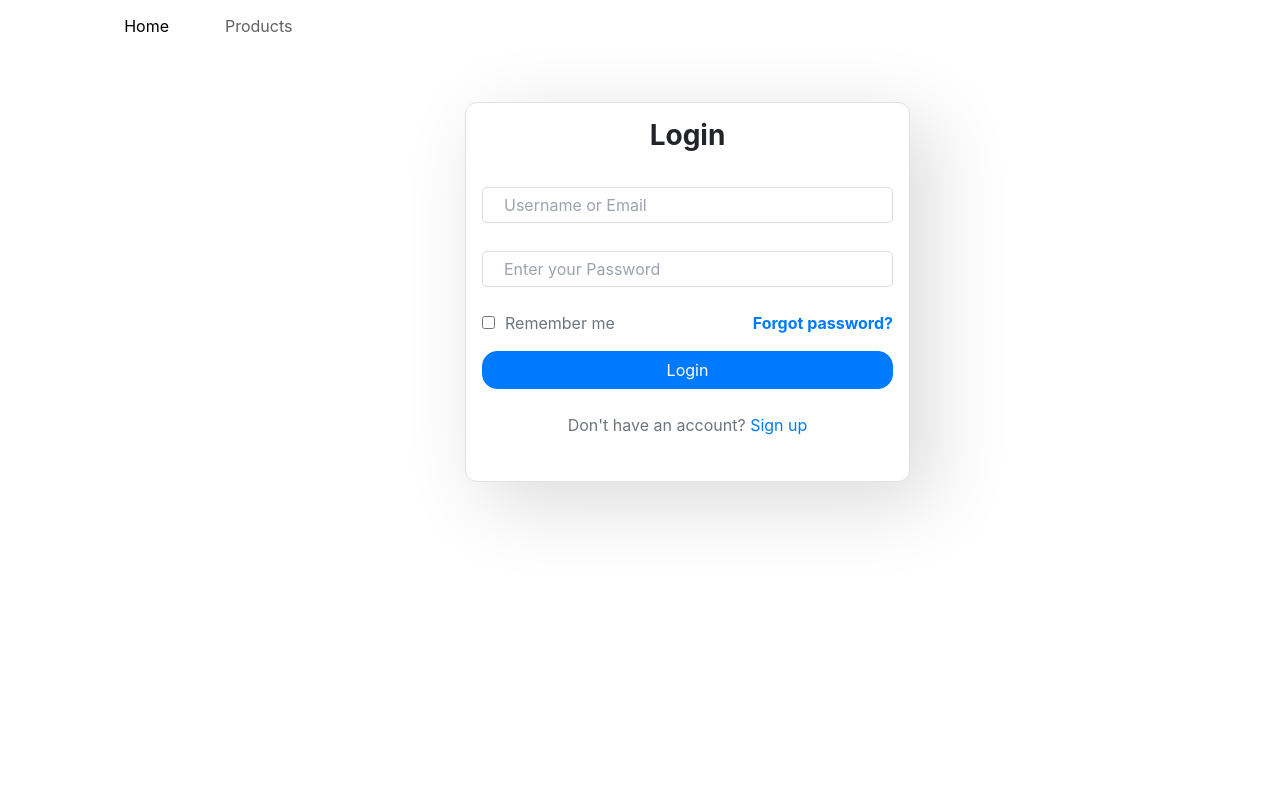
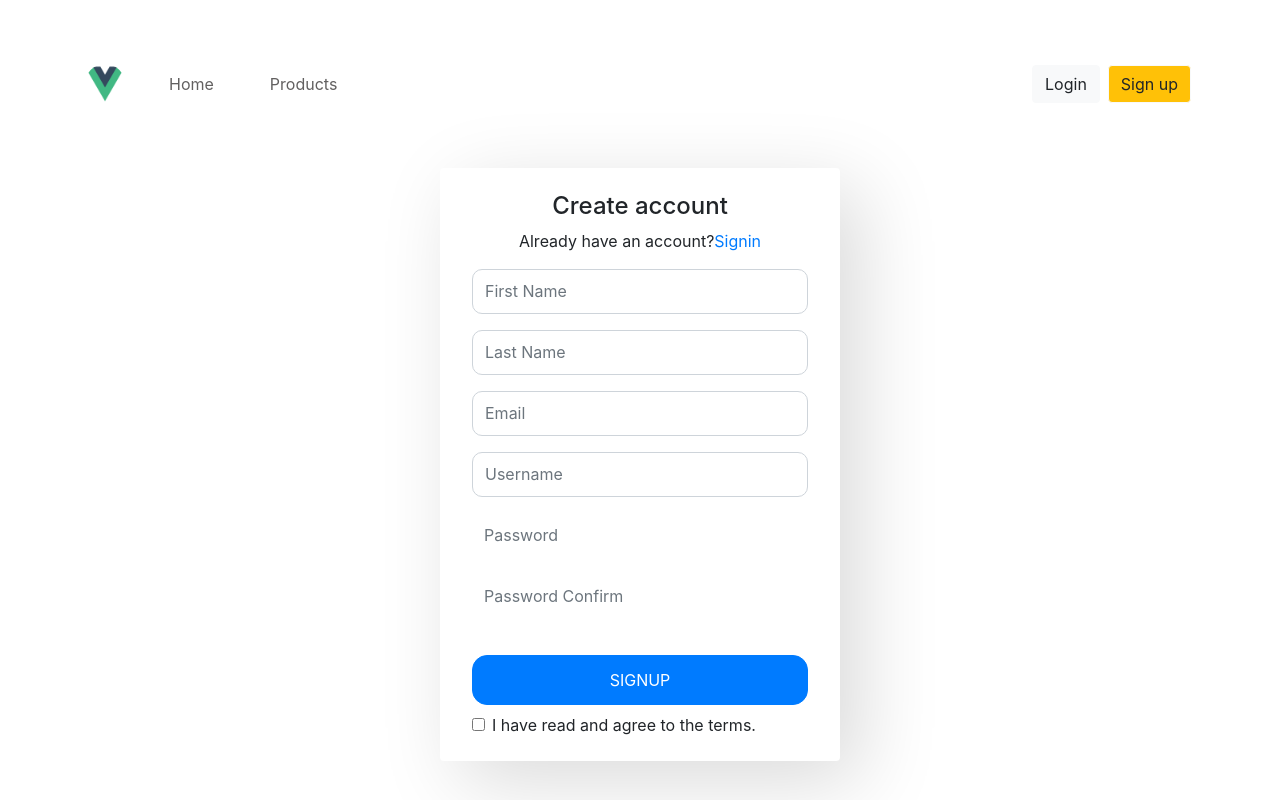
Before and after one commit to saharmoradik/Authentication-vue, a Vue app: page /registration in a window 1280 px wide. Built offline with nearby package versions, Linux system fonts and the light colour scheme.

Commit message:
Basic router setting and registration component

```diff
--- a/package.json
+++ b/package.json
@@ -9,7 +9,8 @@
   },
   "dependencies": {
     "core-js": "^3.8.3",
-    "vue": "^3.2.13"
+    "vue": "^3.2.13",
+    "vue-router": "^4.0.13"
   },
   "devDependencies": {
     "@babel/core": "^7.12.16",
--- a/public/index.html
+++ b/public/index.html
@@ -25,5 +25,10 @@
     </noscript>
     <div id="app"></div>
     <!-- built files will be auto injected -->
+    <script
+      src="https://cdn.jsdelivr.net/npm/bootstrap@5.2.2/dist/js/bootstrap.min.js"
+      integrity="sha384-IDwe1+LCz02ROU9k972gdyvl+AESN10+x7tBKgc9I5HFtuNz0wWnPclzo6p9vxnk"
+      crossorigin="anonymous"
+    ></script>
   </body>
 </html>
--- a/src/App.vue
+++ b/src/App.vue
@@ -1,21 +1,21 @@
 <template>
   <div id="app">
-    <div><NavBar /></div>
+    <NavBar />
 
     <div class="wraper">
-      <LoginForm />
+      <router-view />
     </div>
   </div>
 </template>
 
 <script>
 import NavBar from "./components/NavBar.vue";
-import LoginForm from "./components/LoginForm.vue";
+//import LoginForm from "./components/LoginForm.vue";
 export default {
   name: "App",
   components: {
     NavBar,
-    LoginForm,
+    //   LoginForm,
   },
 };
 </script>
--- /dev/null
+++ b/src/components/HomePage.vue
@@ -0,0 +1,9 @@
+<template>
+  <h3>Home</h3>
+</template>
+
+<script>
+export default {
+  name: "HomePage",
+};
+</script>
--- a/src/components/LoginForm.vue
+++ b/src/components/LoginForm.vue
@@ -1,49 +1,33 @@
 <template>
-  <div class="container">
-    <div class="row">
-      <div class="offset-md-2 col-lg-5 col-md-7 offset-lg-4 offset-md-3">
-        <div class="panel border bg-white">
-          <div class="panel-heading">
-            <h3 class="pt-3 font-weight-bold">Login</h3>
-          </div>
-          <div class="panel-body p-3">
-            <form action="login_script.php" method="POST">
-              <div class="form-group py-2">
-                <div class="input-field">
-                  <span class="far fa-user p-2"></span>
-                  <input type="text" placeholder="Username or Email" required />
-                </div>
-              </div>
-              <div class="form-group py-1 pb-2">
-                <div class="input-field">
-                  <span class="fas fa-lock px-2"></span>
-                  <input
-                    type="password"
-                    placeholder="Enter your Password"
-                    required
-                  />
-                  <button class="btn bg-white text-muted">
-                    <span class="far fa-eye-slash"></span>
-                  </button>
-                </div>
-              </div>
-              <div class="form-inline">
-                <input type="checkbox" name="remember" id="remember" />
-                <label for="remember" class="text-muted">Remember me</label>
-                <a href="#" id="forgot" class="font-weight-bold"
-                  >Forgot password?</a
-                >
-              </div>
-              <div class="btn btn-primary btn-block mt-3">Login</div>
-              <div class="text-center pt-4 text-muted">
-                Don't have an account? <a href="#">Sign up</a>
-              </div>
-            </form>
+  <form>
+    <div
+      class="container-fluid d-flex justify-content-center align-items-center h-100"
+    >
+      <div class="card p-3 text-center py-4">
+        <h4>Log in</h4>
+
+        <div class="mt-3 px-3">
+          <input class="form-control" placeholder="Username" />
+        </div>
+
+        <div class="mt-3 px-3">
+          <input class="form-control" placeholder="Password" />
+        </div>
+
+        <div class="mt-3 d-grid px-3">
+          <button class="btn btn-primary btn-block btn-signup text-uppercase">
+            <span>Login</span>
+          </button>
+        </div>
+
+        <div class="px-3">
+          <div class="mt-2 form-check d-flex flex-row">
+            <a class="ms-2" href="#"> Forgot Password? </a>
           </div>
         </div>
       </div>
     </div>
-  </div>
+  </form>
 </template>
 
 <script>
--- a/src/components/NavBar.vue
+++ b/src/components/NavBar.vue
@@ -1,32 +1,36 @@
 <template>
-  <div class="container-fluid px-0">
-    <nav class="navbar navbar-expand-lg navbar-dark bg-white py-0 px-0">
+  <nav class="navbar navbar-expand-lg">
+    <div class="container">
       <a class="navbar-brand" href="#"
-        ><strong><i>App</i></strong></a
-      >
+        ><img src="../assets/logo.png" alt="Logo" class="img-fluid"
+      /></a>
       <button
-        class="navbar-toggler mr-3"
+        class="navbar-toggler"
         type="button"
-        data-toggle="collapse"
-        data-target="#navbarNav"
-        aria-controls="navbarNav"
+        data-bs-toggle="collapse"
+        data-bs-target="#navbarNavDropdown"
+        aria-controls="navbarNavDropdown"
         aria-expanded="false"
         aria-label="Toggle navigation"
       >
         <span class="navbar-toggler-icon"></span>
       </button>
-      <div class="collapse navbar-collapse" id="navbarNav">
-        <ul class="navbar-nav">
-          <li class="nav-item active">
-            <a class="nav-link" href="#">Home</a>
+      <div class="collapse navbar-collapse" id="navbarNavDropdown">
+        <ul class="navbar-nav mx-auto">
+          <li class="nav-item">
+            <a class="nav-link active" href="#">Home</a>
           </li>
           <li class="nav-item">
             <a class="nav-link" href="#">Products</a>
           </li>
         </ul>
+        <div class="d-flex">
+          <button class="btn btn-light ms-3 m-1">Login</button>
+          <button class="btn btn-light ms-3 bg-warning m-1">Sign up</button>
+        </div>
       </div>
-    </nav>
-  </div>
+    </div>
+  </nav>
 </template>
 
 <script>
@@ -36,17 +40,6 @@ export default {
 </script>
 
 <style>
-body {
-}
-
-.bg-white {
-  background-color: rgb(214, 202, 202);
-}
-
-.navbar-brand {
-  padding: 11px 20px;
-}
-
 .active {
   background-color: #fff;
   color: #000 !important;
--- /dev/null
+++ b/src/components/RegistrationForm.vue
@@ -0,0 +1,134 @@
+<template>
+  <form @submit.prevent="handleSubmit">
+    <div
+      class="container-fluid d-flex justify-content-center align-items-center h-100"
+    >
+      <div class="card p-3 text-center py-4">
+        <h4>Create account</h4>
+        <div>
+          <span>Already have an account?</span>
+          <a href="#" class="text-decoration-none">Signin</a>
+        </div>
+
+        <div class="mt-3 px-3">
+          <input
+            class="form-control"
+            v-model="firstName"
+            placeholder="First Name"
+          />
+        </div>
+        <div class="mt-3 px-3">
+          <input
+            class="form-control"
+            v-model="lastName"
+            placeholder="Last Name"
+          />
+        </div>
+        <div class="mt-3 px-3">
+          <input
+            class="form-control"
+            v-model="email"
+            type="email"
+            placeholder="Email"
+          />
+        </div>
+
+        <div class="mt-3 px-3">
+          <input
+            class="form-control"
+            v-model="userName"
+            placeholder="Username"
+          />
+        </div>
+        <div class="mt-3 px-3">
+          <input
+            class="form-control"
+            v-model="password"
+            type="password"
+            placeholder="Password"
+          />
+        </div>
+        <div class="mt-3 px-3">
+          <input
+            class="form-control"
+            v-model="passwordConfirm"
+            type="password"
+            placeholder="Password Confirm"
+          />
+        </div>
+
+        <div class="mt-3 d-grid px-3">
+          <button class="btn btn-primary btn-block btn-signup text-uppercase">
+            <span>Signup</span>
+          </button>
+        </div>
+
+        <div class="px-3">
+          <div class="mt-2 form-check d-flex flex-row">
+            <input
+              class="form-check-input"
+              type="checkbox"
+              value=""
+              id="services"
+            />
+            <label class="form-check-label ms-2" for="services">
+              I have read and agree to the terms.
+            </label>
+          </div>
+        </div>
+      </div>
+    </div>
+  </form>
+</template>
+
+<script>
+export default {
+  name: "RegistrationForm",
+  data() {
+    return {
+      firstName: "",
+      lastName: "",
+      email: "",
+      userName: "",
+      password: "",
+      passwordConfirm: "",
+    };
+  },
+  methods: {
+    handleSubmit() {
+      const data = {
+        firstName: this.firstName,
+        lastName: this.lastName,
+        email: this.email,
+        userName: this.userName,
+        password: this.password,
+        passwordConfirm: this.passwordConfirm,
+      };
+      console.log("submitted");
+      console.log(data);
+    },
+  },
+};
+</script>
+
+<style>
+.card {
+  width: 400px;
+  border: none;
+  box-shadow: 20px 20px 80px rgb(218, 218, 218);
+}
+
+.form-control {
+  height: 45px;
+  border-radius: 10px;
+}
+
+.form-control:focus {
+  box-shadow: none;
+}
+
+.btn-signup {
+  height: 50px;
+  border-radius: 10px;
+}
+</style>
--- /dev/null
+++ b/src/router.js
@@ -0,0 +1,29 @@
+import { createWebHistory, createRouter } from "vue-router";
+import HomePage from "./components/HomePage";
+import LoginForm from "./components/LoginForm";
+import RegistrationForm from "./components/RegistrationForm";
+
+const routes = [
+  {
+    path: "/",
+    name: "HomePage",
+    component: HomePage,
+  },
+  {
+    path: "/login",
+    name: "LoginForm",
+    component: LoginForm,
+  },
+  {
+    path: "/registration",
+    name: "RegistrationForm",
+    component: RegistrationForm,
+  },
+];
+
+const router = createRouter({
+  history: createWebHistory(),
+  routes,
+});
+
+export default router;
```
Also changed, not shown: src/main.js (+4 -3 lines), 1 other file (tests, documents, lock files or other folders).
